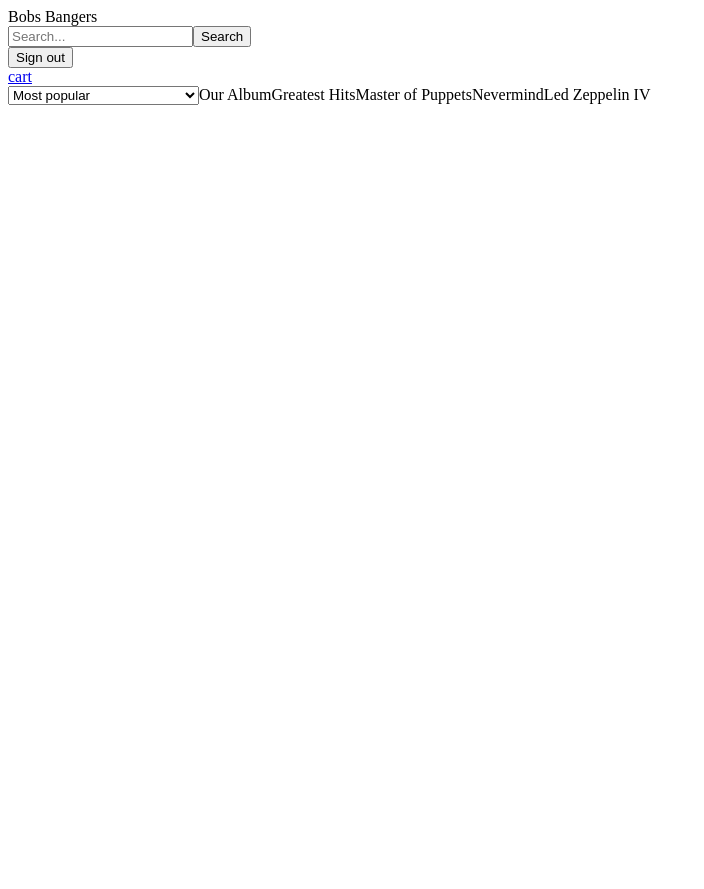
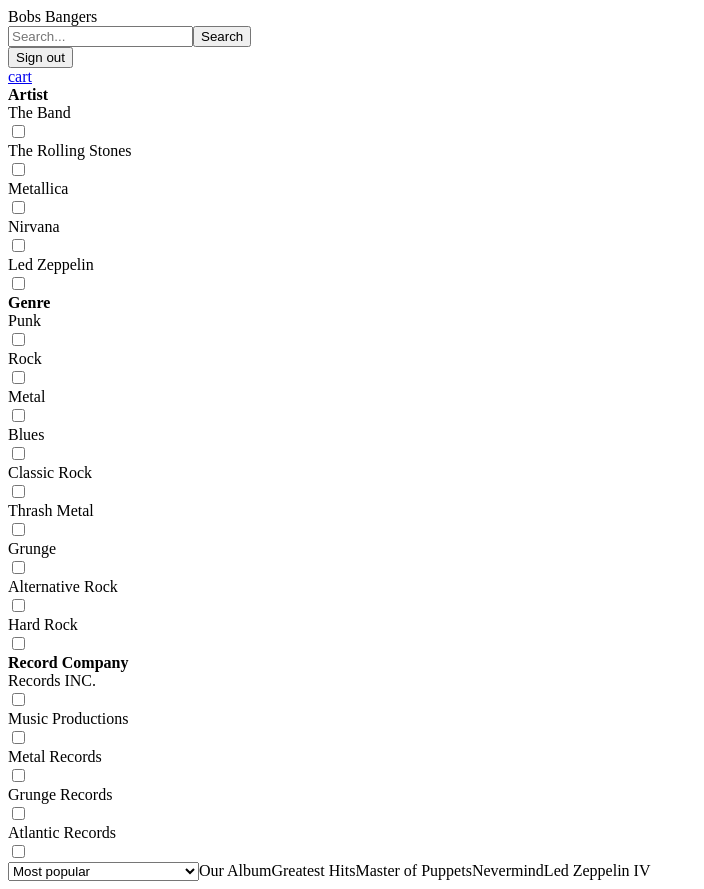
Before and after one commit to pkekkonen/music-webstore, a React (Vite) app: page /cart in a window 1280 px wide. Shown: the whole page, without its empty margins (0-704 px from the left). Before the commit the page ends 800 px from the top, so only its background shows below. Built offline with nearby package versions, Linux system fonts and the light colour scheme.

Commit message:
impllemented basic sidebar components

```diff
--- a/src/components/Body.jsx
+++ b/src/components/Body.jsx
@@ -1,10 +1,10 @@
-import BrowseBody from "./BrowseBody";
+import ProductBrowse from "./ProductBrowse";
 
 function Body() {
 
     return (
     <>
-      <BrowseBody></BrowseBody>
+     <ProductBrowse/>
     </>
   );
 }
--- a/src/components/BrowseBody.jsx
+++ b/src/components/BrowseBody.jsx
@@ -1,5 +1,3 @@
-import { useContext } from "react";
-import { ProductContext } from "./Store";
 import ProductList from "./ProductList";
 
 export default function BrowseBody() {
--- /dev/null
+++ b/src/components/ProductBrowse.jsx
@@ -0,0 +1,12 @@
+import BrowseBody from "./BrowseBody";
+import Sidebar from "./Sidebar";
+
+function ProductBrowse() {
+  return (
+    <>
+      <Sidebar />
+      <BrowseBody />
+    </>
+  );
+}
+export default ProductBrowse;
--- /dev/null
+++ b/src/components/ProductFilters.jsx
@@ -0,0 +1,75 @@
+import { useContext, useEffect, useState } from "react";
+import { ProductContext } from "./Store";
+
+function ProductFilters() {
+  const productsContext = useContext(ProductContext);
+  const { products } = productsContext;
+  const [artists, setArtists] = useState([]);
+  const [genres, setGenres] = useState([]);
+  const [companies, setCompanies] = useState([]);
+
+  useEffect(() => {
+    console.log(products);
+    let artistList = [];
+    let genreList = [];
+    let companyList = [];
+
+    products.forEach((p) => {
+      artistList.push(p.artist);
+      genreList.push(...p.genres);
+      companyList.push(p.record_company);
+    });
+    setArtists(new Set(artistList));
+    setGenres(new Set(genreList));
+    setCompanies(new Set(companyList));
+  }, [products]);
+
+  useEffect(() => {
+    console.log(artists);
+  }, [artists]);
+  useEffect(() => {
+    console.log(genres);
+  }, [genres]);
+  useEffect(() => {
+    console.log(companies);
+  }, [companies]);
+
+  if (products) {
+    return (
+      <>
+        <div>
+          <div>
+            <strong>Artist</strong>
+            {[...artists].map((a) => (
+              <>
+                <div>{a}</div>
+                <input key={a} type="checkbox" title={a} name={a}></input>
+              </>
+            ))}
+          </div>
+          <div>
+            <strong>Genre</strong>
+            {[...genres].map((g) => (
+              <>
+                <div>{g}</div>
+                <input key={g} type="checkbox" title={g} name={g}></input>
+              </>
+            ))}
+          </div>
+          <div>
+            <strong>Record Company</strong>
+            {[...companies].map((c) => (
+              <>
+                <div>{c}</div>
+                <input key={c} type="checkbox" title={c} name={c}></input>
+              </>
+            ))}
+          </div>
+        </div>
+      </>
+    );
+  }
+
+  return <>Loding...</>;
+}
+export default ProductFilters;
--- /dev/null
+++ b/src/components/Sidebar.jsx
@@ -0,0 +1,8 @@
+import ProductFilters from "./ProductFilters";
+
+function Sidebar(){
+    return(
+
+        <ProductFilters/>
+    )
+}export default Sidebar
--- a/src/components/Store.jsx
+++ b/src/components/Store.jsx
@@ -8,17 +8,21 @@
 const ProductContext = createContext();
 const CartContext = createContext();
 const SearchContext = createContext();
+const FilterContext = createContext()
 
 function Store() {
   const [products, setProducts] = useState([]);
   const [user, setUser] = useState({});
   const [cart, setCart] = useState({});
   const [search, setSearch] = useState("");
+  const [filters, setFilters]= useState([]);
+
+function onSetFilters(newFilters)
+{setFilters(newFilters)}
 
   function onSearch(text){
     setSearch(text)
   }
-
   function fetchProducts() {
     setProducts(dummyProducts);
   }
@@ -41,8 +45,10 @@
         <CartContext.Provider value={{ cart }}>
           <ProductContext.Provider value={{ products }}>
             <SearchContext.Provider value={{ search, onSearch }}>
+              <FilterContext.Provider value={{filters,onSetFilters}}>
               <Header />
               <Body />
+              </FilterContext.Provider>
             </SearchContext.Provider>
           </ProductContext.Provider>
         </CartContext.Provider>
```
